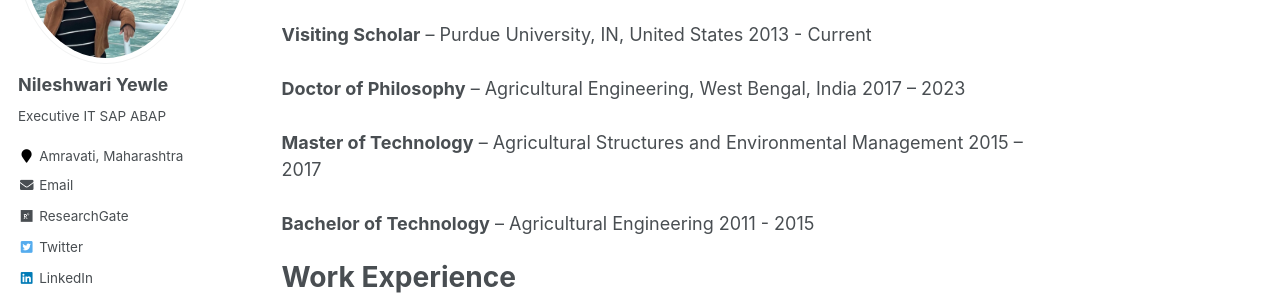
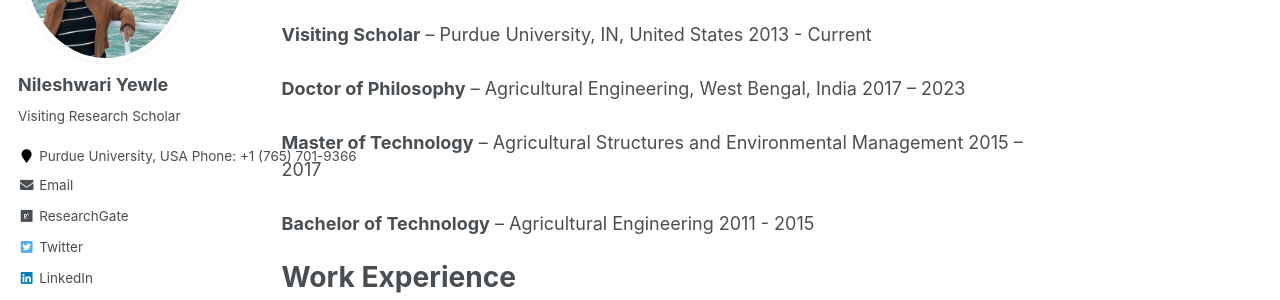
Before and after one commit to niluyewle/Myportfolio, a Jekyll site: the page built from _pages/about.md, in a window 1280 px wide. Shown: the part 264-564 px from the top of the page. Built offline with Jekyll 4.4.1, drawn with Linux system fonts in a browser that asks for light colours; some web fonts are replaced.

Commit message:
Update _config.yml

```diff
--- a/_config.yml
+++ b/_config.yml
@@ -11,7 +11,7 @@ title                    : "Nileshwari Yewle"
 title_separator          : "-"
 name                     : &name "Nileshwari Yewle"
 description              : &description "personal description"
-url                      : https://cmbadgujar10.github.io # the base hostname & protocol for your site e.g. "https://mmistakes.github.io"
+url                      : https://niluyewle.github.io # the base hostname & protocol for your site e.g. "https://mmistakes.github.io"
 baseurl                  : "" # the subpath of your site, e.g. "/blog"
 repository               : "cmbadgujar10/cmbadgujar10.github.io"
 teaser                   :  # filename of teaser fallback teaser image placed in /images/, .e.g. "500x300.png"
@@ -82,12 +82,12 @@ analytics:
 author:
   name             : "Nileshwari Yewle"
   avatar           : "Nilu.JPG"
-  bio              : "Executive IT SAP ABAP"
-  location         : "Amravati, Maharashtra"
+  bio              : "Visiting Research Scholar"
+  location         : "Purdue University, USA Phone: +1 (765) 701-9366"
   employer         : #" Dept. of Biosystems Engineering & Soil Science, The University of Tennessee, Knoxville, TN"
   pubmed           : #"https://www.ncbi.nlm.nih.gov/pubmed/?term=john+snow"
   googlescholar    : "https://scholar.google.com/citations?user=OaemW64AAAAJ&hl=en"
-  email            : "Shivrajgbure1998@gmail.com"
+  email            : "nileshwariyeole123@gmail.com"
   researchgate     :  "https://www.researchgate.net/profile/Chetan-Badgujar-2"
   uri              :
   bitbucket        :
```
